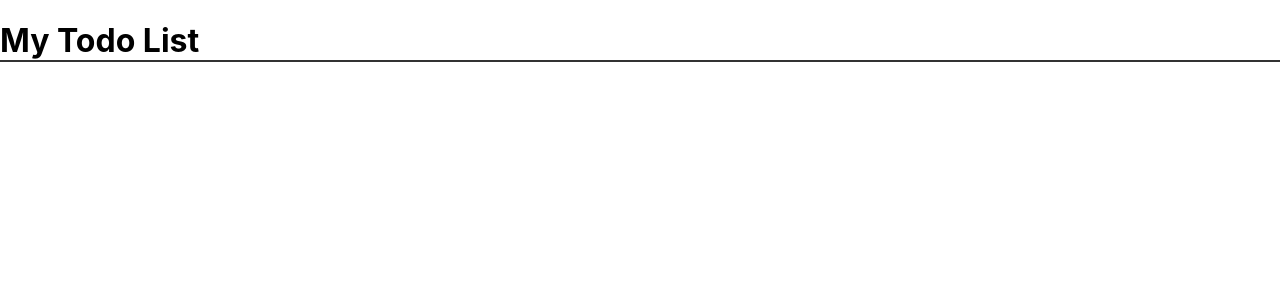
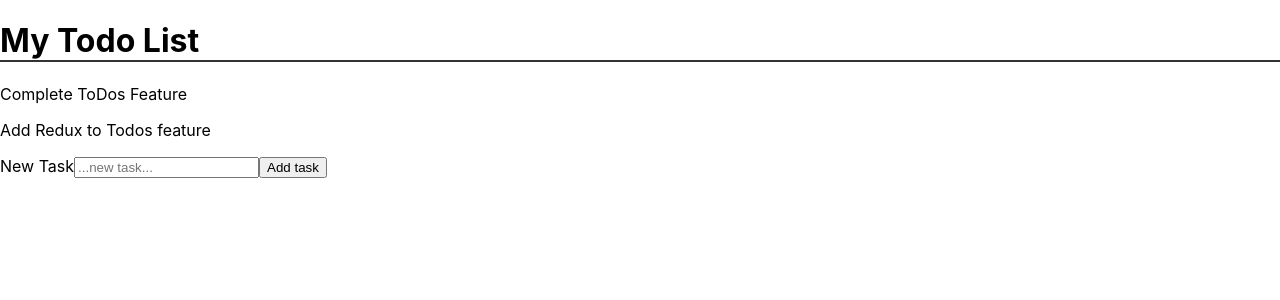
Before and after one commit to CodyBrewer/my_todo_list, a React (Create React App) app: page / in a window 1280 px wide. Shown: the top 300 px of the page. Built offline with nearby package versions, Linux system fonts and the light colour scheme.

Commit message:
scaffold todos

```diff
--- a/src/components/list/index.jsx
+++ b/src/components/list/index.jsx
@@ -1,9 +1,13 @@
 import React from 'react';
+import Todos from '../../features/todos';
 import "./List.css"
 
 const List = () => {
     return (
-        <h1 className="Title">My Todo List</h1>
+        <>
+            <h1 className="Title">My Todo List</h1>
+            <Todos />
+        </>
     )
 };
 
--- /dev/null
+++ b/src/features/todos/index.jsx
@@ -0,0 +1,50 @@
+import React from 'react';
+
+const todos = [
+    {
+        task: "Complete ToDos Feature",
+        completed: false,
+    },
+    {
+        task: "Add Redux to Todos feature",
+        completed: false,
+    }
+];
+
+
+const Todos = () => {
+    return (
+      <>
+        {todos.map((todo) => (
+            <Todo todo={todo} />
+        ))}
+        <TodoForm />
+      </>
+    );
+};
+
+const Todo = (props) => {
+    return (
+        <>
+            <p>{props.todo.task}</p>
+        </>
+    );
+};
+
+const TodoForm = () => {
+    return (
+        <form>
+            <label htmlFor="newTodo">New Task</label>
+            <input
+                type="text"
+                name="newTodo"
+                id="newTodo"
+                title="newTodo"
+                placeholder="...new task..."
+            />
+            <button type="submit">Add task</button>
+        </form>
+    );
+};
+
+export default Todos;
```
